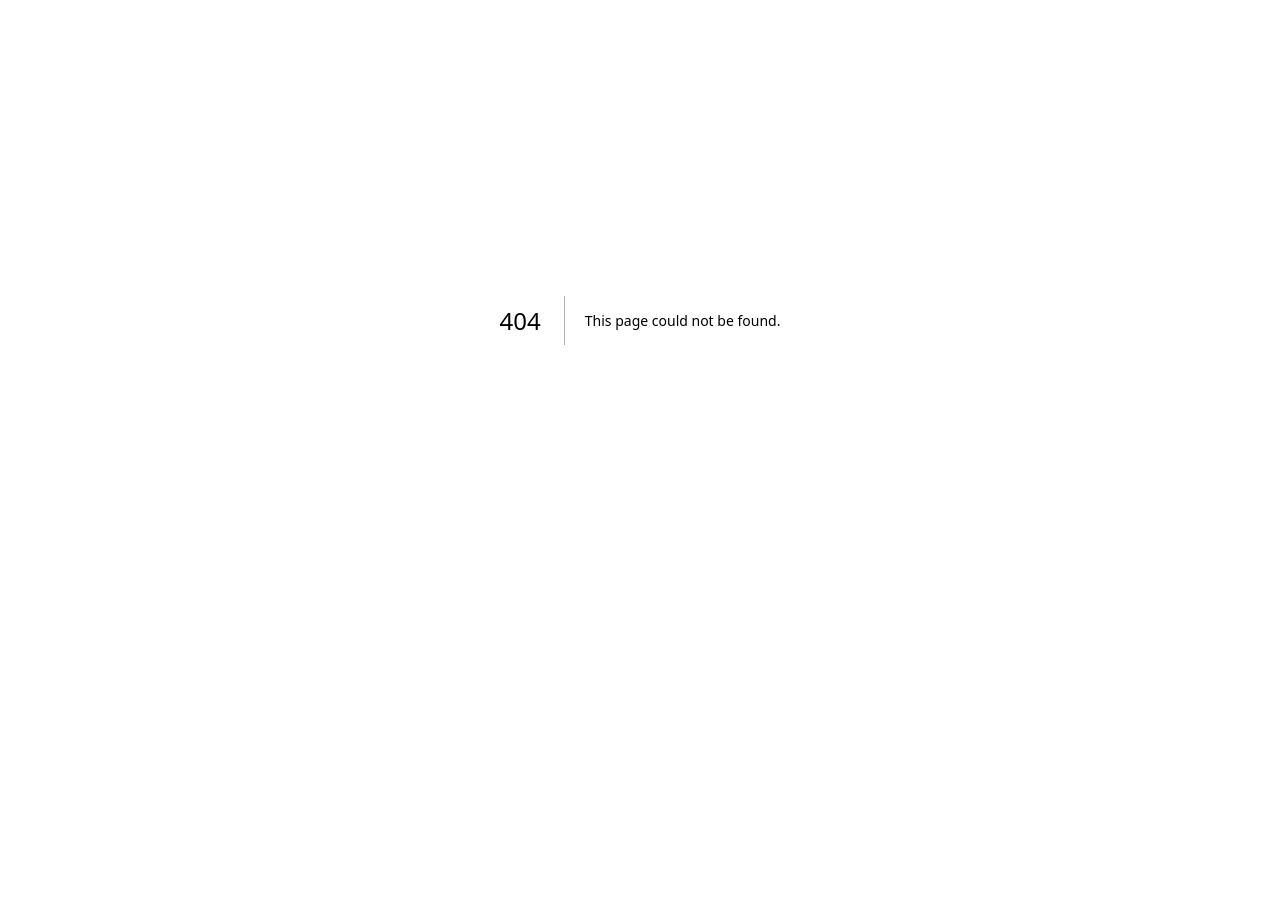
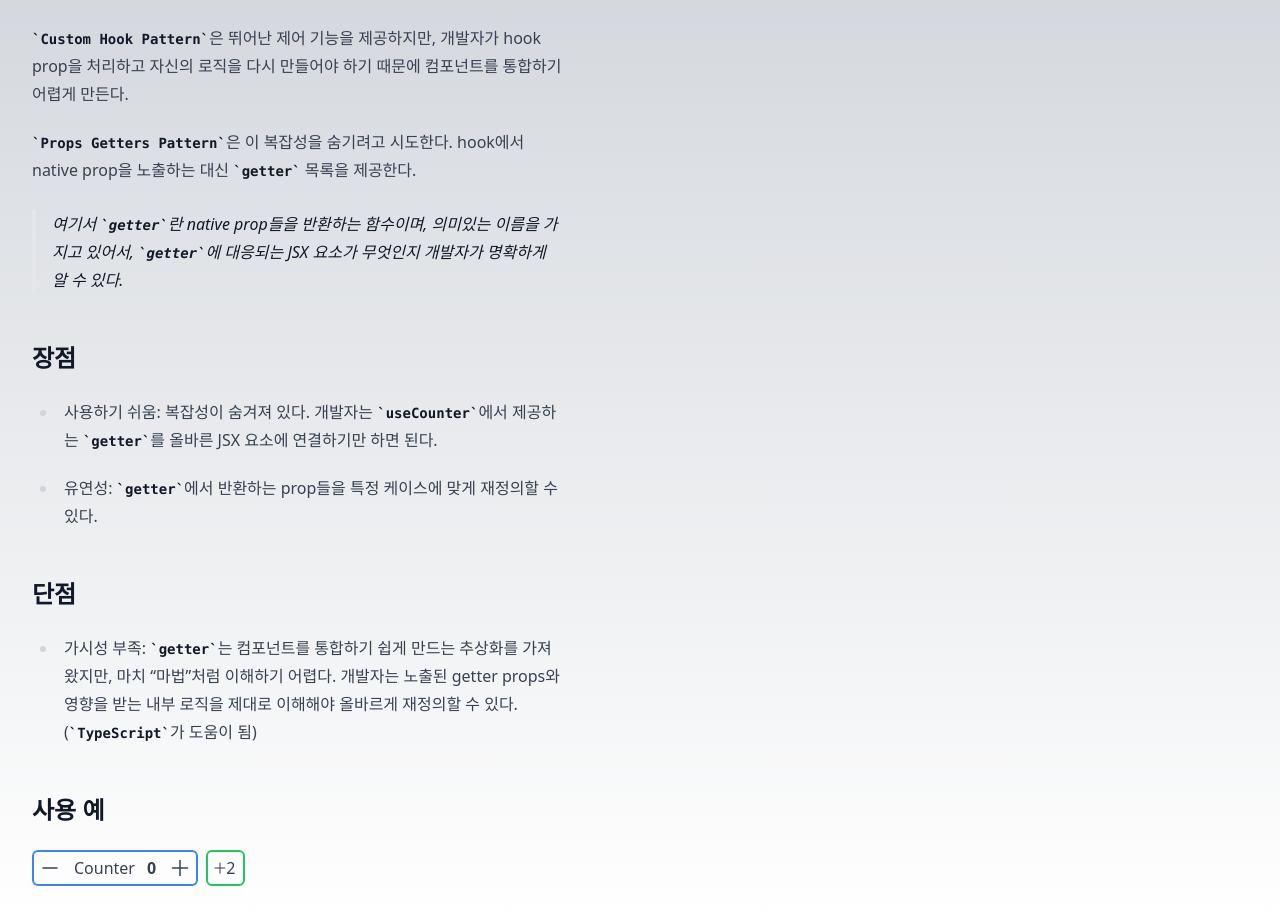
Before and after one commit to ony3000-lab/research-and-development, a Next.js app: page /design-patterns/props-getters in a window 1280 px wide. Before the commit this address had no page. Shown: the part 80-998 px from the top of the page. Before the commit the page ends 800 px from the top, so only its background shows below. Built offline with nearby package versions, Linux system fonts and the light colour scheme.

Commit message:
docs: props getters pattern 페이지 추가

```diff
--- a/src/pages/design-patterns/index.tsx
+++ b/src/pages/design-patterns/index.tsx
@@ -55,6 +55,9 @@ export default function DesignPatterns() {
                   <li>
                     <Link href="/design-patterns/custom-hook">Custom Hook Pattern</Link>
                   </li>
+                  <li>
+                    <Link href="/design-patterns/props-getters">Props Getters Pattern</Link>
+                  </li>
                 </ol>
               </li>
             </ul>
--- /dev/null
+++ b/src/pages/design-patterns/props-getters.tsx
@@ -0,0 +1,93 @@
+import { PlusIcon } from '@heroicons/react/24/solid';
+import PageHead from '@/components/PageHead';
+import { PropsGettingCounter as Counter } from '@/3rd-party/Counter';
+import { useCounterWithGetters as useCounter } from '@/3rd-party/Counter/hooks';
+
+export default function PropsGetters() {
+  const { getCounterProps, getDecrementProps, getIncrementProps } = useCounter(0);
+
+  const { onClick: incrementHandler } = getIncrementProps();
+
+  const doubleIncrementHandler = () => {
+    incrementHandler();
+    incrementHandler();
+  };
+
+  return (
+    <>
+      <PageHead title="Props Getters Pattern" />
+      <main className="prose min-h-screen p-8 dark:prose-invert">
+        <h1>Props Getters Pattern</h1>
+
+        <p>
+          <code>Custom Hook Pattern</code>은 뛰어난 제어 기능을 제공하지만, 개발자가 hook prop을
+          처리하고 자신의 로직을 다시 만들어야 하기 때문에 컴포넌트를 통합하기 어렵게 만든다.
+        </p>
+        <p>
+          <code>Props Getters Pattern</code>은 이 복잡성을 숨기려고 시도한다. hook에서 native prop을
+          노출하는 대신 <code>getter</code> 목록을 제공한다.
+        </p>
+
+        <blockquote>
+          여기서 <code>getter</code>란 native prop들을 반환하는 함수이며, 의미있는 이름을 가지고
+          있어서, <code>getter</code>에 대응되는 JSX 요소가 무엇인지 개발자가 명확하게 알 수 있다.
+        </blockquote>
+
+        <section>
+          <h2>장점</h2>
+
+          <ul>
+            <li>
+              <p>
+                사용하기 쉬움: 복잡성이 숨겨져 있다. 개발자는 <code>useCounter</code>에서 제공하는{' '}
+                <code>getter</code>를 올바른 JSX 요소에 연결하기만 하면 된다.
+              </p>
+            </li>
+            <li>
+              <p>
+                유연성: <code>getter</code>에서 반환하는 prop들을 특정 케이스에 맞게 재정의할 수
+                있다.
+              </p>
+            </li>
+          </ul>
+        </section>
+
+        <section>
+          <h2>단점</h2>
+
+          <ul>
+            <li>
+              <p>
+                가시성 부족: <code>getter</code>는 컴포넌트를 통합하기 쉽게 만드는 추상화를
+                가져왔지만, 마치 &ldquo;마법&rdquo;처럼 이해하기 어렵다. 개발자는 노출된 getter
+                props와 영향을 받는 내부 로직을 제대로 이해해야 올바르게 재정의할 수 있다. (
+                <code>TypeScript</code>가 도움이 됨)
+              </p>
+            </li>
+          </ul>
+        </section>
+
+        <section>
+          <h2>사용 예</h2>
+
+          <div className="flex items-center space-x-2">
+            <Counter {...getCounterProps()}>
+              <Counter.Decrement {...getDecrementProps()} />
+              <Counter.Label>Counter</Counter.Label>
+              <Counter.Count />
+              <Counter.Increment {...getIncrementProps()} />
+            </Counter>
+            <button
+              type="button"
+              className="inline-flex items-center -space-x-1.5 rounded-md border-2 border-solid border-green-500 p-1 dark:border-emerald-400"
+              {...getIncrementProps({ onClick: doubleIncrementHandler })}
+            >
+              <PlusIcon className="h-4 w-4" />
+              <span className="px-1 text-base">2</span>
+            </button>
+          </div>
+        </section>
+      </main>
+    </>
+  );
+}
```
